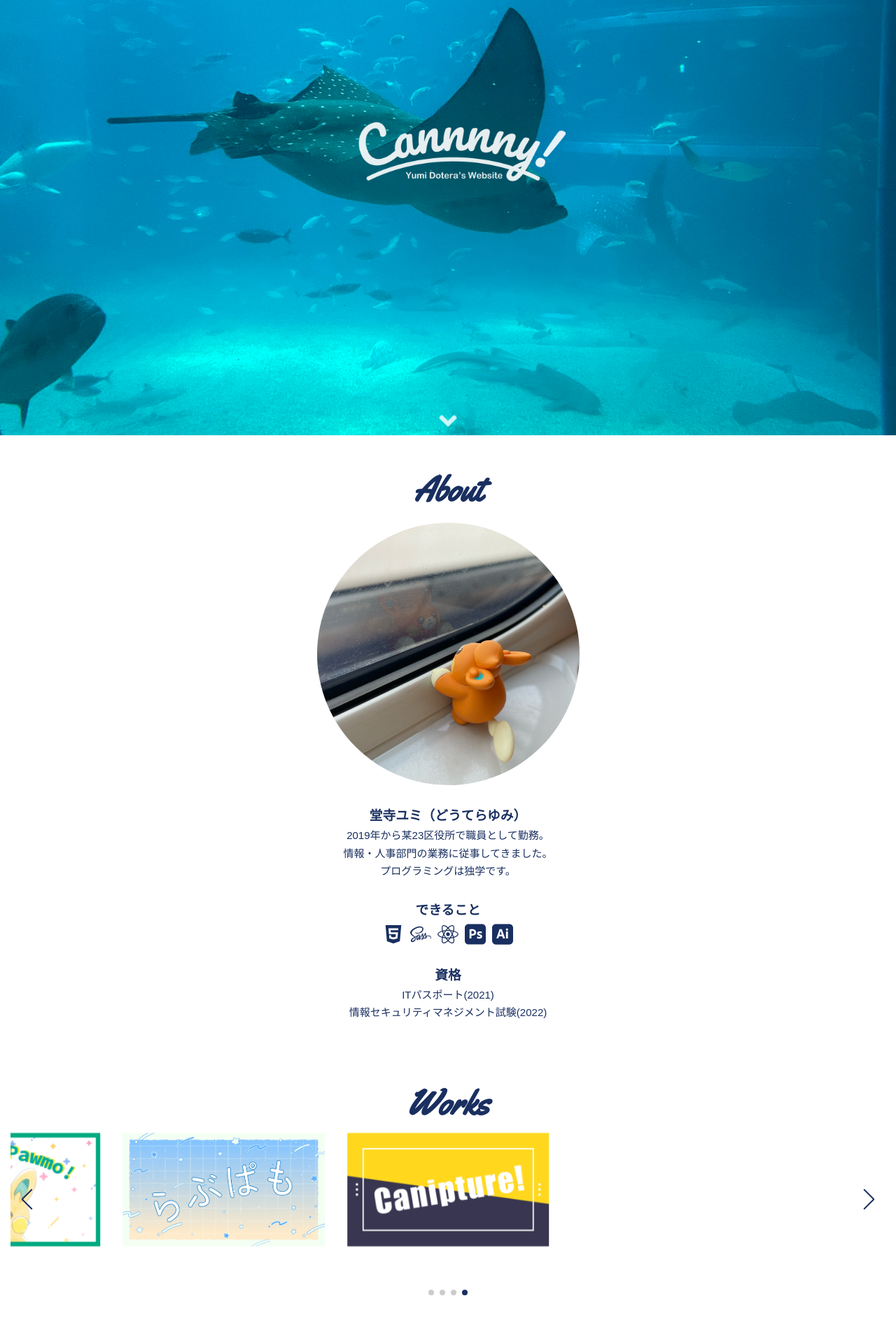
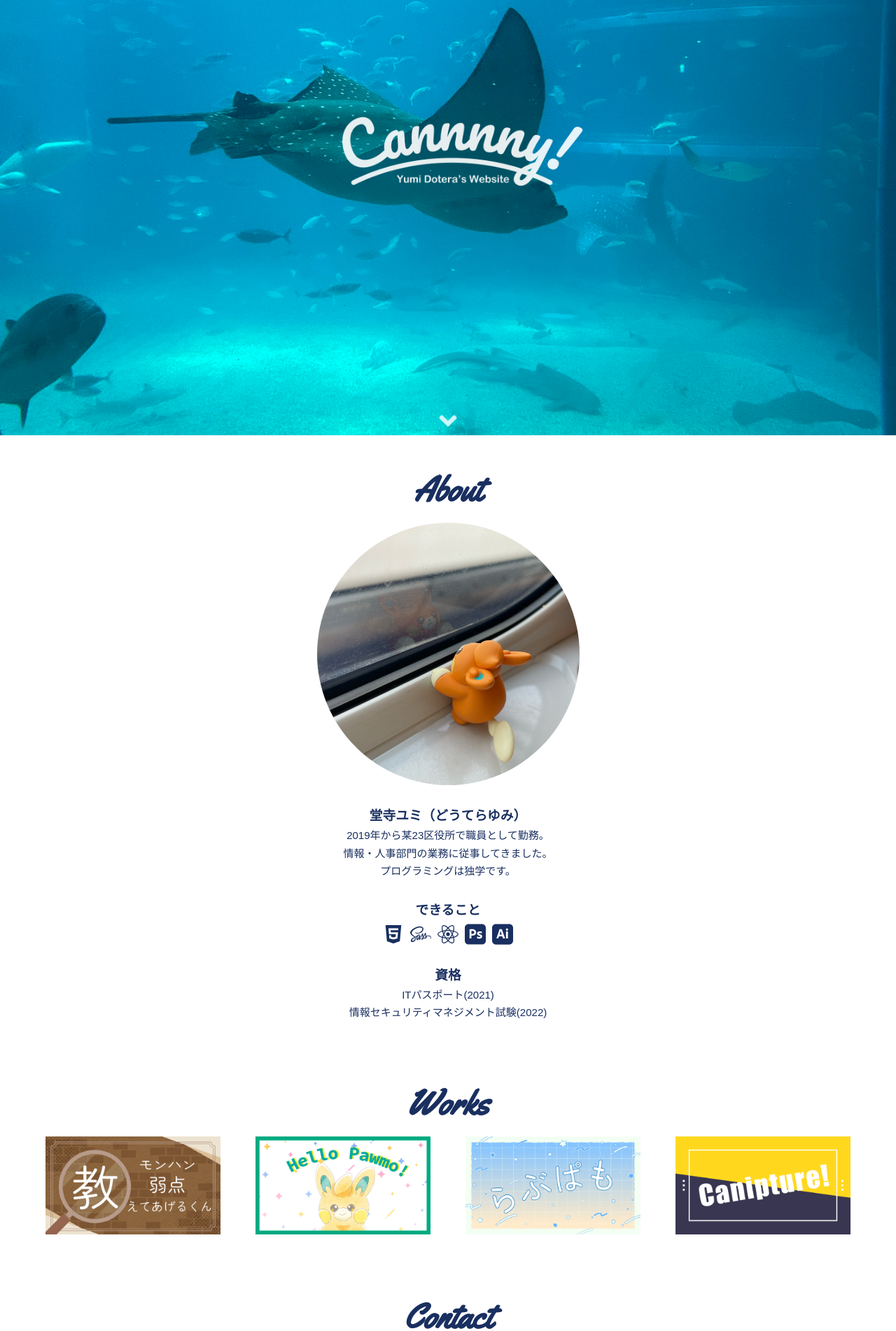
Before and after one commit to cannnny/portfolio, a React (Create React App) app: page / in a window 1280 px wide. Shown: the part 178-2080 px from the top of the page at 70% size. Built offline with nearby package versions, Linux system fonts and the light colour scheme.

Commit message:
PCではスライダーを表示しないようにする

```diff
--- a/src/App.js
+++ b/src/App.js
@@ -21,7 +21,7 @@ import {
 import { SiAdobephotoshop, SiAdobeillustrator, SiGithub } from "react-icons/si";
 
 function App() {
-  // Page Topボタン用
+  // PageTopボタン用
   const [isVisible, setIsVisible] = useState(false);
 
   const toggleVisibility = () => {
@@ -41,6 +41,29 @@ function App() {
   };
 
   // Swiper
+
+  const [isSwiperEnabled, setIsSwiperEnabled] = useState(true);
+
+  const handleResize = () => {
+    const breakpoint = 600; // ブレイクポイントの幅を設定
+
+    if (window.innerWidth < breakpoint) {
+      setIsSwiperEnabled(true);
+    } else {
+      setIsSwiperEnabled(false);
+    }
+  };
+
+  useEffect(() => {
+    handleResize(); // コンポーネントがマウントされた時に初回の判定を行う
+
+    window.addEventListener("resize", handleResize);
+
+    return () => {
+      window.removeEventListener("resize", handleResize);
+    };
+  }, []);
+
   const swiperParams = {
     modules: [Autoplay, Pagination, Navigation],
     slidesPerView: 1,
@@ -63,12 +86,8 @@ function App() {
       prevEl: ".swiper-button-prev",
     },
     breakpoints: {
-      600: {
-        slidesPerView: 1,
-      },
       1025: {
         slidesPerView: 4,
-        spaceBetween: 32,
       },
     },
   };
@@ -130,6 +149,7 @@ function App() {
         <div className="main-container works">
           <h2>Works</h2>
           <div className="works-inner">
+            {isSwiperEnabled ? (
               <Swiper {...swiperParams}>
                 <SwiperSlide>
                   <a href="https://mh-weak-info.vercel.app/">
@@ -151,8 +171,16 @@ function App() {
                 </SwiperSlide>
                 <div className="swiper-button-prev"></div>
                 <div className="swiper-button-next"></div>
+                <div className="swiper-pagination"></div>
               </Swiper>
-            <div className="swiper-pagination"></div>
+            ) : (
+              <div className="works-pc">
+                <img src="./thumb-mh.png" alt="" />
+                <img src="./thumb-hp.png" alt="" />
+                <img src="./thumb-lp.png" alt="" />
+                <img src="./thumb-ca.png" alt="" />
+              </div>
+            )}
           </div>
         </div>
         <div className="main-container contact">
--- a/src/App.scss
+++ b/src/App.scss
@@ -22,18 +22,18 @@ header {
 }
 
 .header-logo {
-  opacity: 0.9;
+    opacity: .9;
     position: absolute;
     top: 50%;
     left: 51.5%;
     transform: translate(-50%, -50%);
     width: 100%;
-  max-width: 310px;
+    max-width: 360px;
 }
 
 .header-menu {
     display: none;
-  opacity: 0.8;
+    opacity: .8;
     position: absolute;
     right: 0;
     width: 60%;
@@ -53,7 +53,7 @@ header {
     display: flex;
     flex-direction: column;
     align-items: center;
-  opacity: 0.8;
+    opacity: .8;
     margin-top: auto;
     padding-bottom: 3px;
     // p {
@@ -120,7 +120,7 @@ header {
 
 .swiper {
     width: 100%;
-  height: 200px;
+    height: auto;
 }
 
 .swiper-slide img {
@@ -128,8 +128,10 @@ header {
     margin: 5px auto;
 }
 
-.swiper-button-next,
-.swiper-button-prev {
+.swiper-button-next, .swiper-button-prev {
+    position: absolute;
+    top: 0;
+
     --swiper-navigation-color: #192f60;
     &::after {
         font-size: 30px !important;
@@ -145,6 +147,15 @@ header {
     background-color: #192f60 !important;
 }
 
+.works-pc {
+    display: flex;
+    justify-content: space-evenly;
+    margin-top: 10px;
+    img {
+        width: 20%;
+    }
+}
+
 .returntop-button-show {
     display: flex;
     flex-direction: column;
@@ -154,14 +165,14 @@ header {
     right: 5%;
     bottom: 10%;
     z-index: 10;
-  animation: move-to-left 0.5s forwards;
+    animation: move-to-left .5s forwards;
 }
 
 .returntop-button {
     position: fixed;
     right: 5%;
     bottom: 10%;
-  animation: move-to-right 0.5s forwards;
+    animation: move-to-right .5s forwards;
 }
 
 @keyframes move-to-left {
```
Lines whose indentation alone changed are shown as unchanged.
